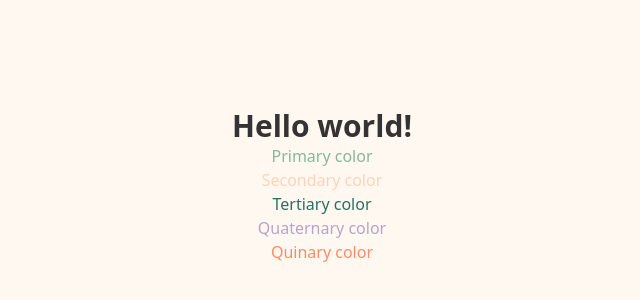
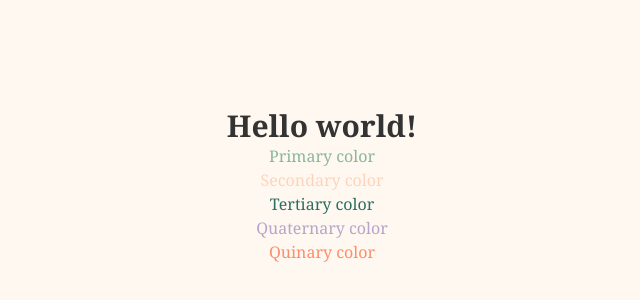
Before and after one commit to Gasorekibo/mama_care, a React (Vite) app in the folder frontend/: page / in a window 1280 px wide. Shown: the part 214-514 px from the top of the page, without its empty margins (318-958 px from the left). Built offline with nearby package versions, Linux system fonts and the light colour scheme.

Commit message:
feat: index css

```diff
--- a/frontend/src/index.css
+++ b/frontend/src/index.css
@@ -2,7 +2,7 @@
 @tailwind components;
 @tailwind utilities;
 
-
-body{
-  background-color: #FFF8F0;
+body {
+  background-color: #fff8f0;
+  font-family: Georgia, "Times New Roman", Times, serif
 }
```
Also changed, not shown: frontend/public/logo.png (added).
